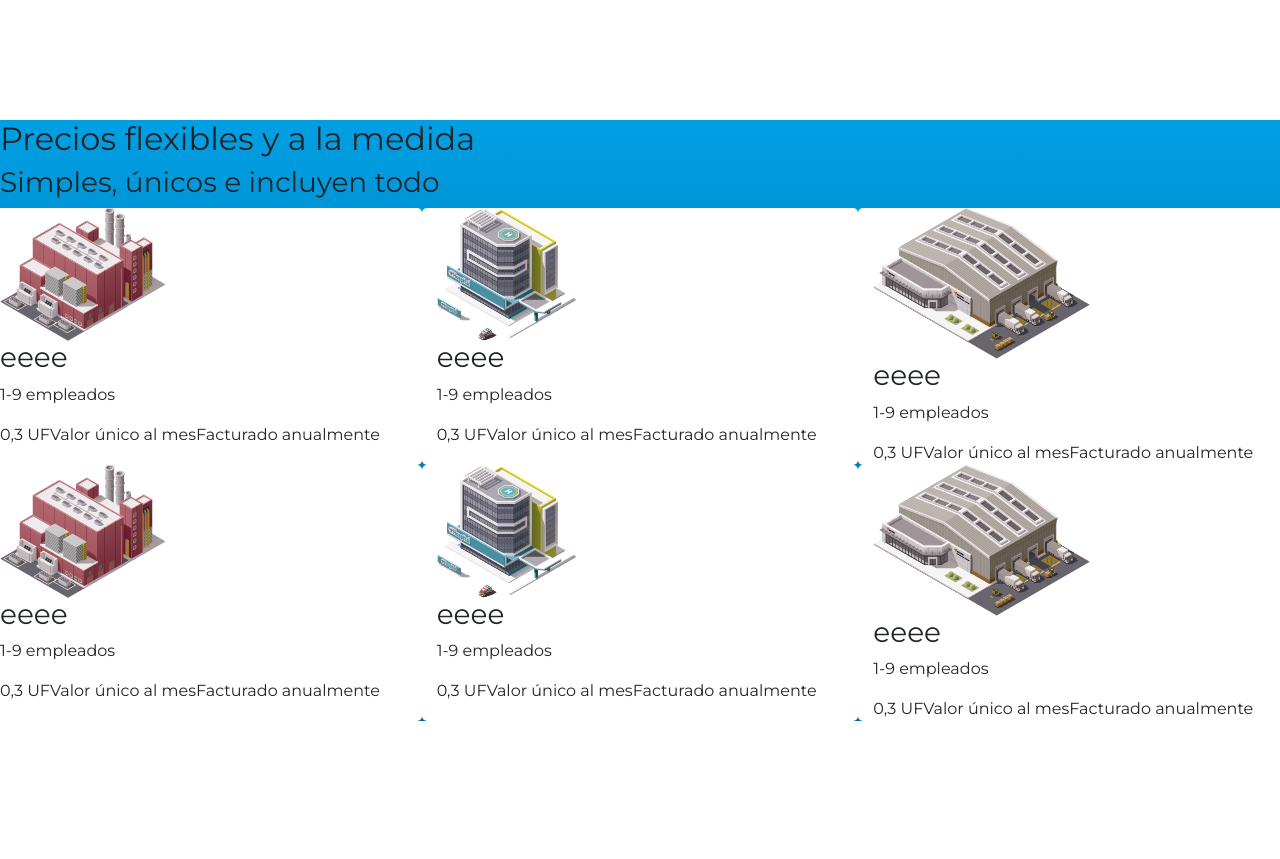
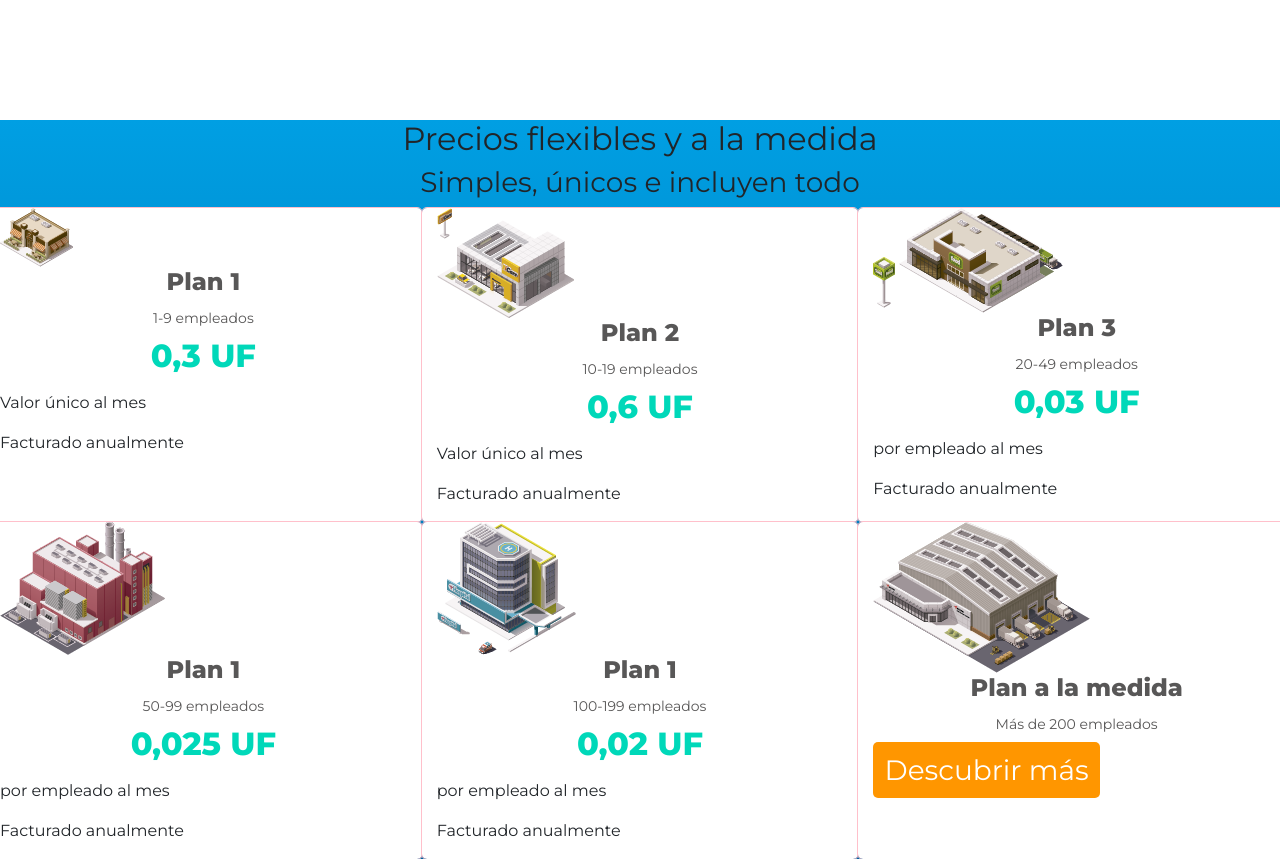
Before and after one commit to massienderella/remuneraciones, a plain HTML site: page index.html in a window 1280 px wide. Shown: the part 3880-4739 px from the top of the page. Before the commit the page ends 4601 px from the top, so only its background shows below. Drawn offline with nearby package versions, Linux system fonts and the light colour scheme.

Commit message:
mas avances

```diff
--- a/index.html
+++ b/index.html
@@ -7,7 +7,7 @@
   <title>Remuneraciones</title>
   <link rel="stylesheet" href="https://stackpath.bootstrapcdn.com/bootstrap/4.1.3/css/bootstrap.min.css" integrity="sha384-MCw98/SFnGE8fJT3GXwEOngsV7Zt27NXFoaoApmYm81iuXoPkFOJwJ8ERdknLPMO" crossorigin="anonymous">
   <link rel="stylesheet" href="https://use.fontawesome.com/releases/v5.2.0/css/all.css" integrity="sha384-hWVjflwFxL6sNzntih27bfxkr27PmbbK/iSvJ+a4+0owXq79v+lsFkW54bOGbiDQ" crossorigin="anonymous">
-  <link href="https://fonts.googleapis.com/css?family=Montserrat|Open+Sans" rel="stylesheet">
+  <link href="https://fonts.googleapis.com/css?family=Montserrat:400,800|Open+Sans" rel="stylesheet">
   <link rel="stylesheet" href="assets/css/grid.css">
   <link rel="stylesheet" href="css/remu.css">
 </head>
@@ -94,96 +94,58 @@
 
   <section class="precios">
     <div>
-      <h2 >Precios flexibles y a la medida</h2>
-      <h3>Simples, únicos e incluyen todo</h3>
+      <h2 class="text-center">Precios flexibles y a la medida</h2>
+      <h3 class="text-center">Simples, únicos e incluyen todo</h3>
     </div>
     <div class="row">
       <div class="col-4 plan-card">
-        <table>
-          <tr><img src="assets/img/plan4.png" alt=""></tr>
-          <tr>
-            <h3>eeee</h3>
-          </tr>
-          <tr>
-            <p>1-9 empleados</p>
-          </tr>
-          <tr>0,3 UF</tr>
-          <tr>Valor único al mes</tr>
-          <tr>Facturado anualmente</tr>
-        </table>
+        <img src="assets/img/plan1.png" alt="">
+        <h3 class="card-title">Plan 1</h3>
+        <h6 class="empleados">1-9 empleados</h6>
+        <p class="precio">0,3 UF</p>
+        <p>Valor único al mes</p>
+        <p>Facturado anualmente</p>
       </div>
       <div class="col-4 plan-card">
-        <table>
-          <tr><img src="assets/img/plan5.png" alt=""></tr>
-          <tr>
-            <h3>eeee</h3>
-          </tr>
-          <tr>
-            <p>1-9 empleados</p>
-          </tr>
-          <tr>0,3 UF</tr>
-          <tr>Valor único al mes</tr>
-          <tr>Facturado anualmente</tr>
-        </table>
+          <img src="assets/img/plan2.png" alt="">
+          <h3 class="card-title">Plan 2</h3>
+          <h6 class="empleados">10-19 empleados</h6>
+          <p class="precio">0,6 UF</p>
+          <p class="modalidad">Valor único al mes</p>
+          <p>Facturado anualmente</p>
       </div>
       <div class="col-4 plan-card">
-        <table>
-          <tr><img src="assets/img/medida.png" alt=""></tr>
-          <tr>
-            <h3>eeee</h3>
-          </tr>
-          <tr>
-            <p>1-9 empleados</p>
-          </tr>
-          <tr>0,3 UF</tr>
-          <tr>Valor único al mes</tr>
-          <tr>Facturado anualmente</tr>
-        </table>
+          <img src="assets/img/plan3.png" alt="">
+          <h3 class="card-title">Plan 3</h3>
+          <h6 class="empleados">20-49 empleados</h6>
+          <p class="precio">0,03 UF</p>
+          <p>por empleado al mes</p>
+          <p>Facturado anualmente</p>
       </div>
     </div>
 
     <div class="row">
-      <div class="col-4 plan-card">
-        <table>
-          <tr><img src="assets/img/plan4.png" alt=""></tr>
-          <tr>
-            <h3>eeee</h3>
-          </tr>
-          <tr>
-            <p>1-9 empleados</p>
-          </tr>
-          <tr>0,3 UF</tr>
-          <tr>Valor único al mes</tr>
-          <tr>Facturado anualmente</tr>
-        </table>
+        <div class="col-4 plan-card">
+          <img src="assets/img/plan4.png" alt="">
+          <h3 class="card-title">Plan 1</h3>
+          <h6 class="empleados">50-99 empleados</h6>
+          <p class="precio">0,025 UF</p>
+          <p>por empleado al mes</p>
+          <p>Facturado anualmente</p>
       </div>
       <div class="col-4 plan-card">
-        <table>
-          <tr><img src="assets/img/plan5.png" alt=""></tr>
-          <tr>
-            <h3>eeee</h3>
-          </tr>
-          <tr>
-            <p>1-9 empleados</p>
-          </tr>
-          <tr>0,3 UF</tr>
-          <tr>Valor único al mes</tr>
-          <tr>Facturado anualmente</tr>
-        </table>
+          <img src="assets/img/plan5.png" alt="">
+          <h3 class="card-title">Plan 1</h3>
+          <h6 class="empleados">100-199 empleados</h6>
+          <p class="precio">0,02 UF</p>
+          <p>por empleado al mes</p>
+          <p>Facturado anualmente</p>
       </div>
       <div class="col-4 plan-card">
-        <table>
-          <tr><img src="assets/img/medida.png" alt=""></tr>
-          <tr>
-            <h3>eeee</h3>
-          </tr>
-          <tr>
-            <p>1-9 empleados</p>
-          </tr>
-          <tr>0,3 UF</tr>
-          <tr>Valor único al mes</tr>
-          <tr>Facturado anualmente</tr>
-        </table>
+          <img src="assets/img/medida.png" alt="">
+          <h3 class="card-title">Plan a la medida</h3>
+          <h6 class="empleados">Más de 200 empleados</h6>
+          <button>Descubrir más</button>
       </div>
     </div>
   </section>
--- a/scss/_mixin.scss
+++ b/scss/_mixin.scss
@@ -70,3 +70,29 @@
   background-color: white;
   border-radius: 5px;
 }
+
+@mixin card-title{
+font-family: 'Montserrat';
+font-weight: 800;
+font-size: 24px;
+line-height: 29px;
+text-align: center;
+color: $deep-grey;
+}
+
+@mixin employees {
+font-family: 'Montserrat';
+font-size: 14px;
+line-height: 20px;
+text-align: center;
+color: $deep-grey;
+}
+
+@mixin price {
+font-family: 'Montserrat';
+font-weight: bolder;
+font-size: 32px;
+line-height: 39px;
+text-align: center;
+color: $turquesa;
+}
--- a/scss/_vars.scss
+++ b/scss/_vars.scss
@@ -2,3 +2,5 @@ $light-blue: #009FE3;
 $dark-blue: #0065A1;
 $orange: #FFAA00;
 $grey: #909191;
+$deep-grey: #585757;
+$turquesa: #00D8B9;
--- a/scss/remu.scss
+++ b/scss/remu.scss
@@ -75,5 +75,18 @@ button {
 }
 
 .plan-card {
-  @include plan-card
+  @include plan-card;
+  outline: 1px solid pink;
 }
+
+.card-title {
+  @include card-title
+}
+
+.empleados {
+  @include employees
+}
+
+.precio {
+  @include price
+}
```
Also changed, not shown: css/remu.css, 1 other file.
